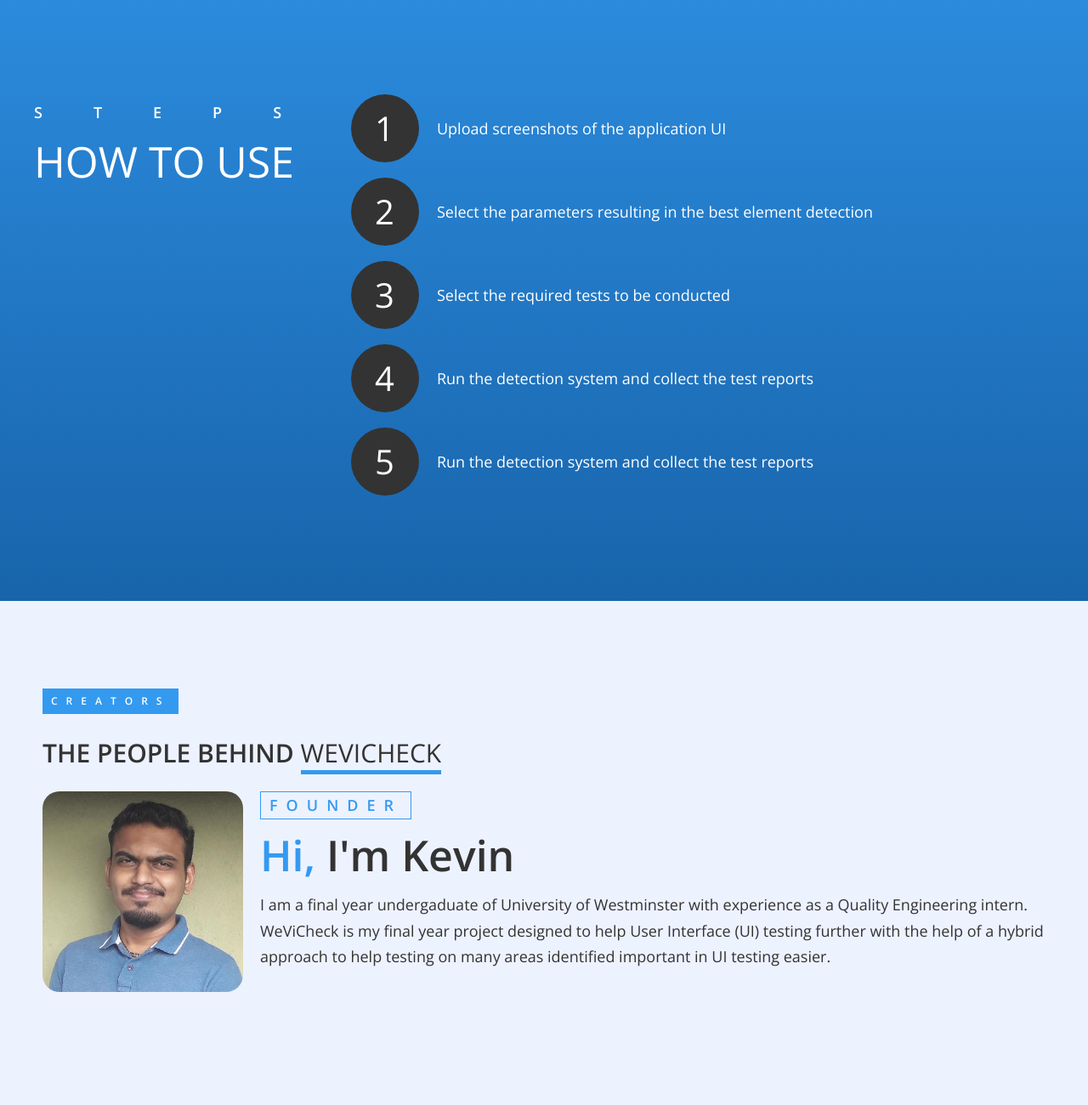
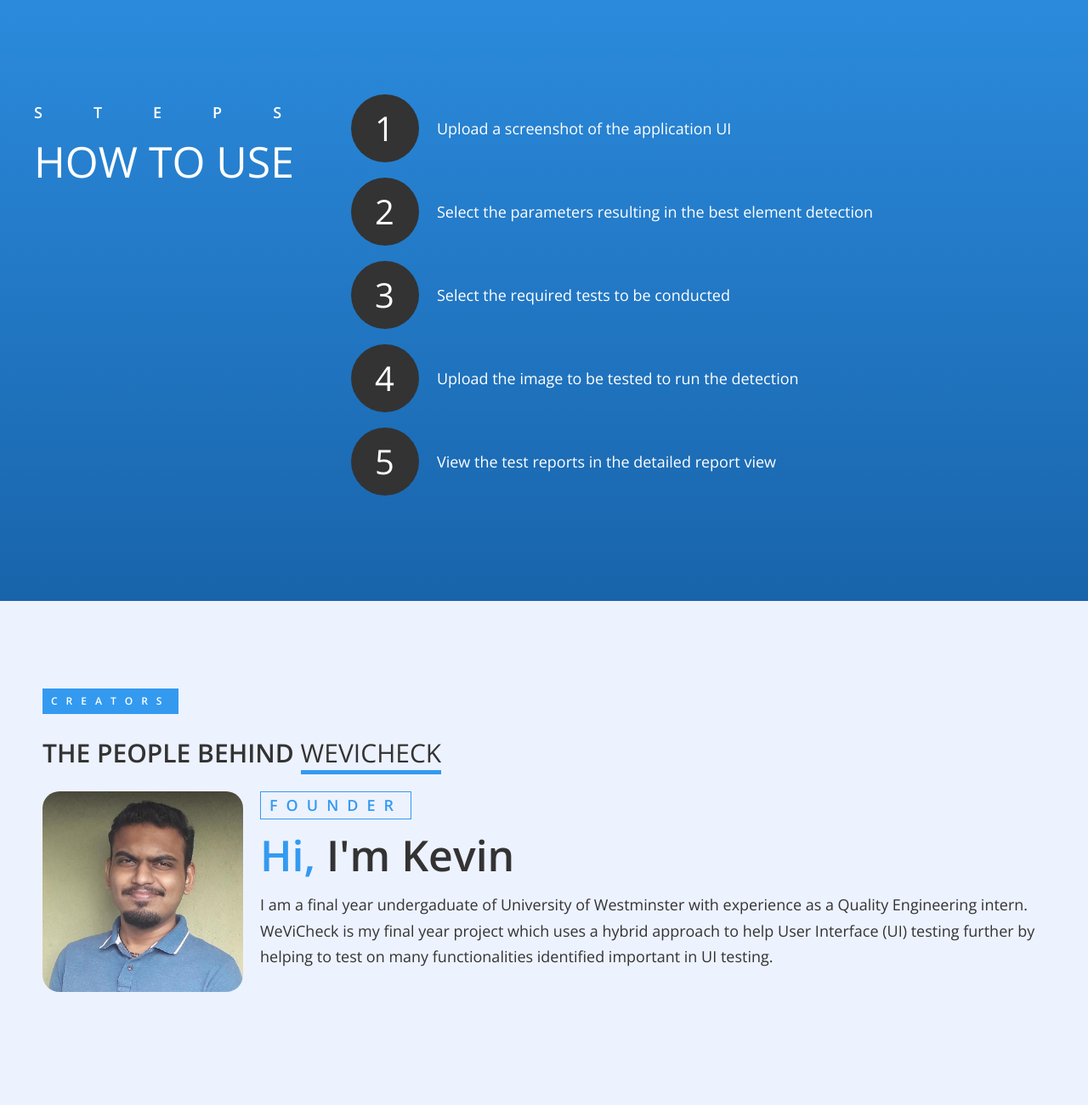
Before and after one commit to demnofocus/WeViCheck, a website: page index.html in a window 1280 px wide. Shown: the part 2240-3540 px from the top of the page at 85% size. Drawn offline with nearby package versions, Linux system fonts and the light colour scheme.

Commit message:
code fix

```diff
--- a/index.html
+++ b/index.html
@@ -143,7 +143,7 @@
           <div>
             <div class="steps__content">
               <span class="steps__number">1</span>
-              <p>Upload screenshots of the application UI</p>
+              <p>Upload a screenshot of the application UI</p>
             </div>
 
             <div class="steps__content">
@@ -160,12 +160,12 @@
 
             <div class="steps__content">
               <span class="steps__number">4</span>
-              <p>Run the detection system and collect the test reports</p>
+              <p>Upload the image to be tested to run the detection</p>
             </div>
 
             <div class="steps__content">
               <span class="steps__number">5</span>
-              <p>Run the detection system and collect the test reports</p>
+              <p>View the test reports in the detailed report view</p>
             </div>
           </div>
         </div>
@@ -190,9 +190,9 @@
               <p>
                 I am a final year undergaduate of University of Westminster with
                 experience as a Quality Engineering intern. WeViCheck is my
-                final year project designed to help User Interface (UI) testing
-                further with the help of a hybrid approach to help testing on
-                many areas identified important in UI testing easier.
+                final year project which uses a hybrid approach to help User
+                Interface (UI) testing further by helping to test on many
+                functionalities identified important in UI testing.
               </p>
             </div>
           </div>
--- a/src/js/controller.js
+++ b/src/js/controller.js
@@ -105,8 +105,7 @@
       });
 
       const data = await res.json();
-      if (data.status === 'success')
-        location.assign('http://127.0.0.1:5501/detector.html');
+      if (data.status === 'success') location.assign('/detector.html');
     } catch (err) {
       console.error(err);
     }
@@ -199,7 +198,7 @@
         //                 </p>
         //               </div>`;
         const html = `
-          <p class="info" style="padding:1rem">
+          <p class="info" style="padding:1rem; font-size:1.5rem">
             ${layout_report.report[x]}
           </p>`;
         resultInfoSection.insertAdjacentHTML('beforeend', html);
```
Also changed, not shown: 1 other file.
